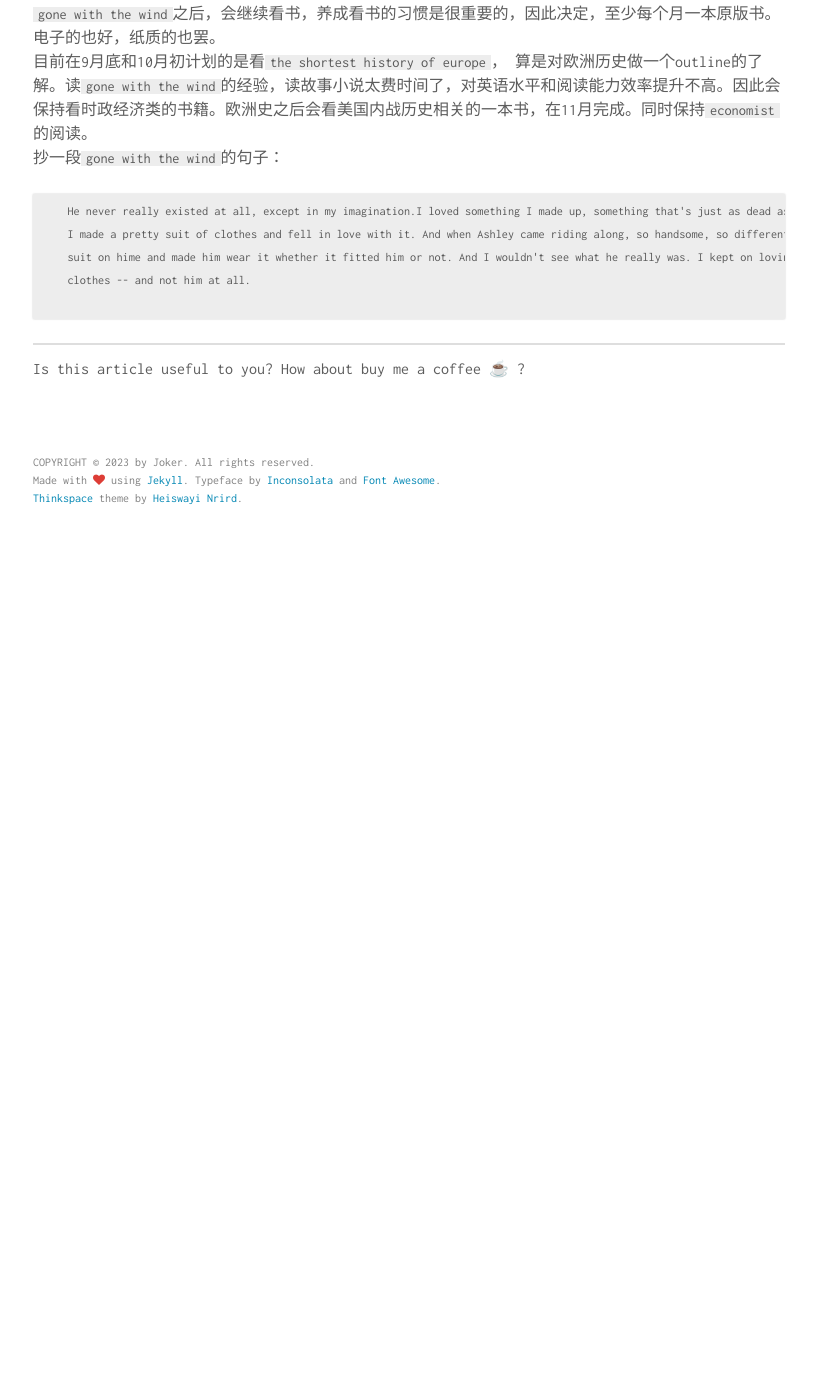
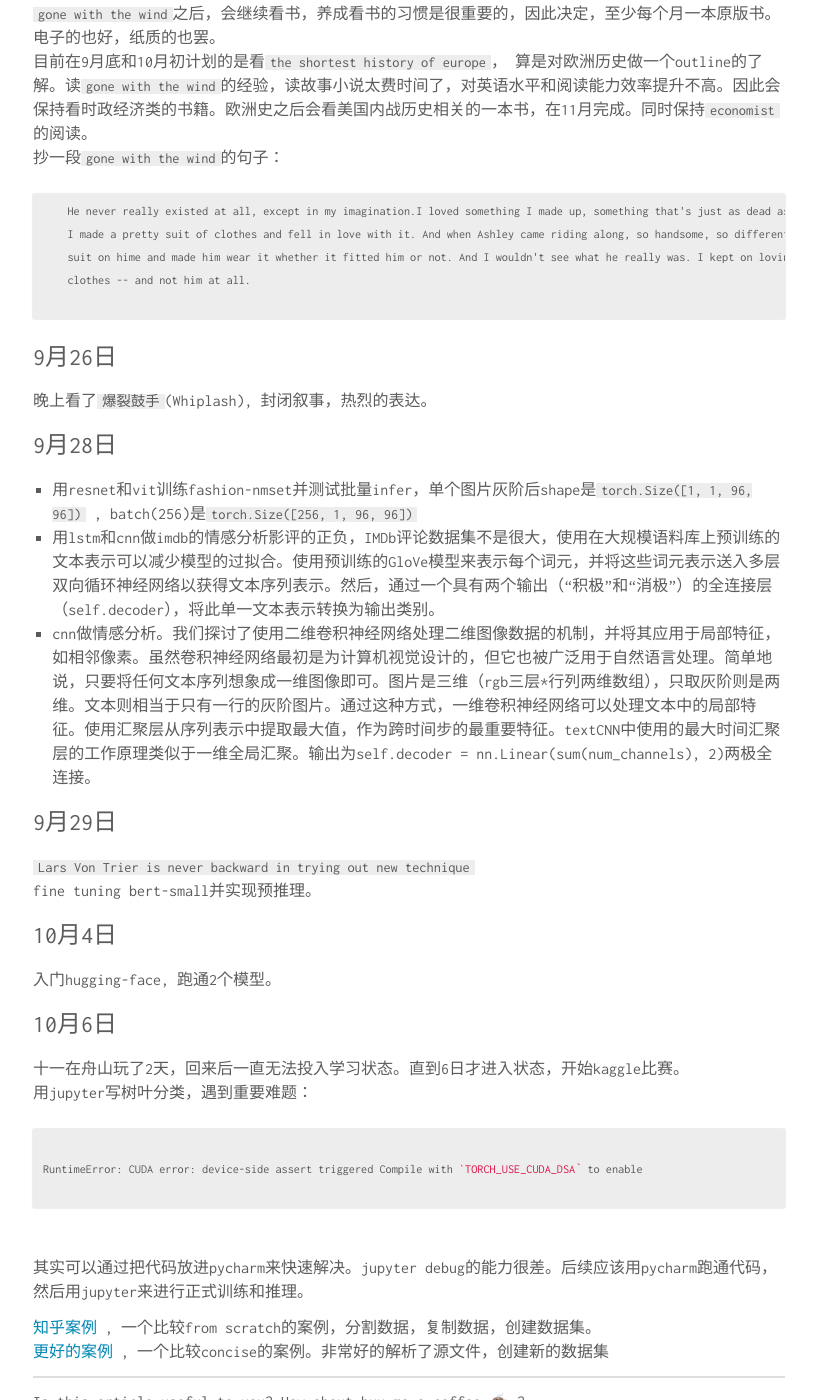
Before and after one commit to rongjoker/rongjoker.github.io, a Jekyll site: the page built from _posts/2023-09-27-fudan3diveinassay.md, in a window 1280 px wide and 1400 px high, scrolled down 1008 px. Shown: the whole window, without its empty margins (231-1048 px from the left). Built offline with Jekyll 4.4.1, drawn with Linux system fonts in a browser that asks for light colours; comment, search, counter and statistics services are not loaded; before the commit the page ends 1563 px from its top, so only the background shows below that.

Commit message:
hugging face && kaggle

````diff
--- a/_posts/2023-09-27-fudan3diveinassay.md
+++ b/_posts/2023-09-27-fudan3diveinassay.md
@@ -39,3 +39,39 @@ AI的学习上，重新开始后，也算是有些突破，从paddlepaddle到回
     clothes -- and not him at all.
 
 ```
+
+### 9月26日
+晚上看了`爆裂鼓手`(Whiplash), 封闭叙事，热烈的表达。
+
+
+### 9月28日
+- 用resnet和vit训练fashion-nmset并测试批量infer，单个图片灰阶后shape是`torch.Size([1, 1, 96, 96])` , batch(256)是`torch.Size([256, 1, 96, 96])`
+- 用lstm和cnn做imdb的情感分析影评的正负，IMDb评论数据集不是很大，使用在大规模语料库上预训练的文本表示可以减少模型的过拟合。使用预训练的GloVe模型来表示每个词元，并将这些词元表示送入多层双向循环神经网络以获得文本序列表示。然后，通过一个具有两个输出（“积极”和“消极”）的全连接层（self.decoder），将此单一文本表示转换为输出类别。
+- cnn做情感分析。我们探讨了使用二维卷积神经网络处理二维图像数据的机制，并将其应用于局部特征，如相邻像素。虽然卷积神经网络最初是为计算机视觉设计的，但它也被广泛用于自然语言处理。简单地说，只要将任何文本序列想象成一维图像即可。图片是三维（rgb三层*行列两维数组），只取灰阶则是两维。文本则相当于只有一行的灰阶图片。通过这种方式，一维卷积神经网络可以处理文本中的局部特征。使用汇聚层从序列表示中提取最大值，作为跨时间步的最重要特征。textCNN中使用的最大时间汇聚层的工作原理类似于一维全局汇聚。输出为self.decoder = nn.Linear(sum(num_channels), 2)两极全连接。
+
+
+### 9月29日
+
+`Lars Von Trier is never backward in trying out new technique`
+<br>
+fine tuning bert-small并实现预推理。
+
+
+### 10月4日
+入门hugging-face, 跑通2个模型。
+
+### 10月6日
+十一在舟山玩了2天，回来后一直无法投入学习状态。直到6日才进入状态，开始kaggle比赛。<br>
+用jupyter写树叶分类，遇到重要难题：<br>
+
+```markdown
+
+RuntimeError: CUDA error: device-side assert triggered Compile with `TORCH_USE_CUDA_DSA` to enable
+
+```
+
+<br>
+其实可以通过把代码放进pycharm来快速解决。jupyter debug的能力很差。后续应该用pycharm跑通代码，然后用jupyter来进行正式训练和推理。<br>
+
+[知乎案例](https://zhuanlan.zhihu.com/p/469910533) , 一个比较from scratch的案例，分割数据，复制数据，创建数据集。<br>
+[更好的案例](https://developer.aliyun.com/article/1036530) , 一个比较concise的案例。非常好的解析了源文件，创建新的数据集<br>
````
